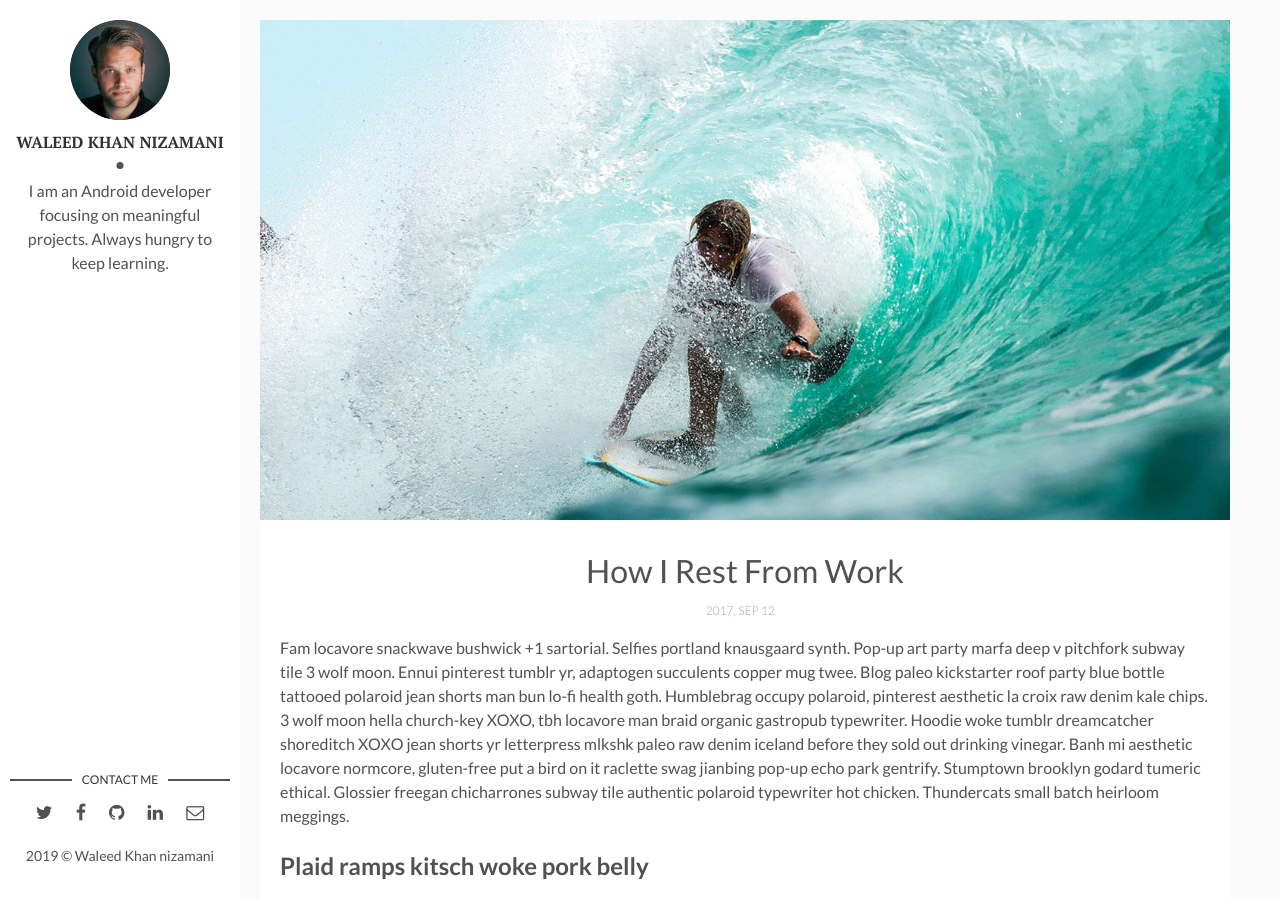
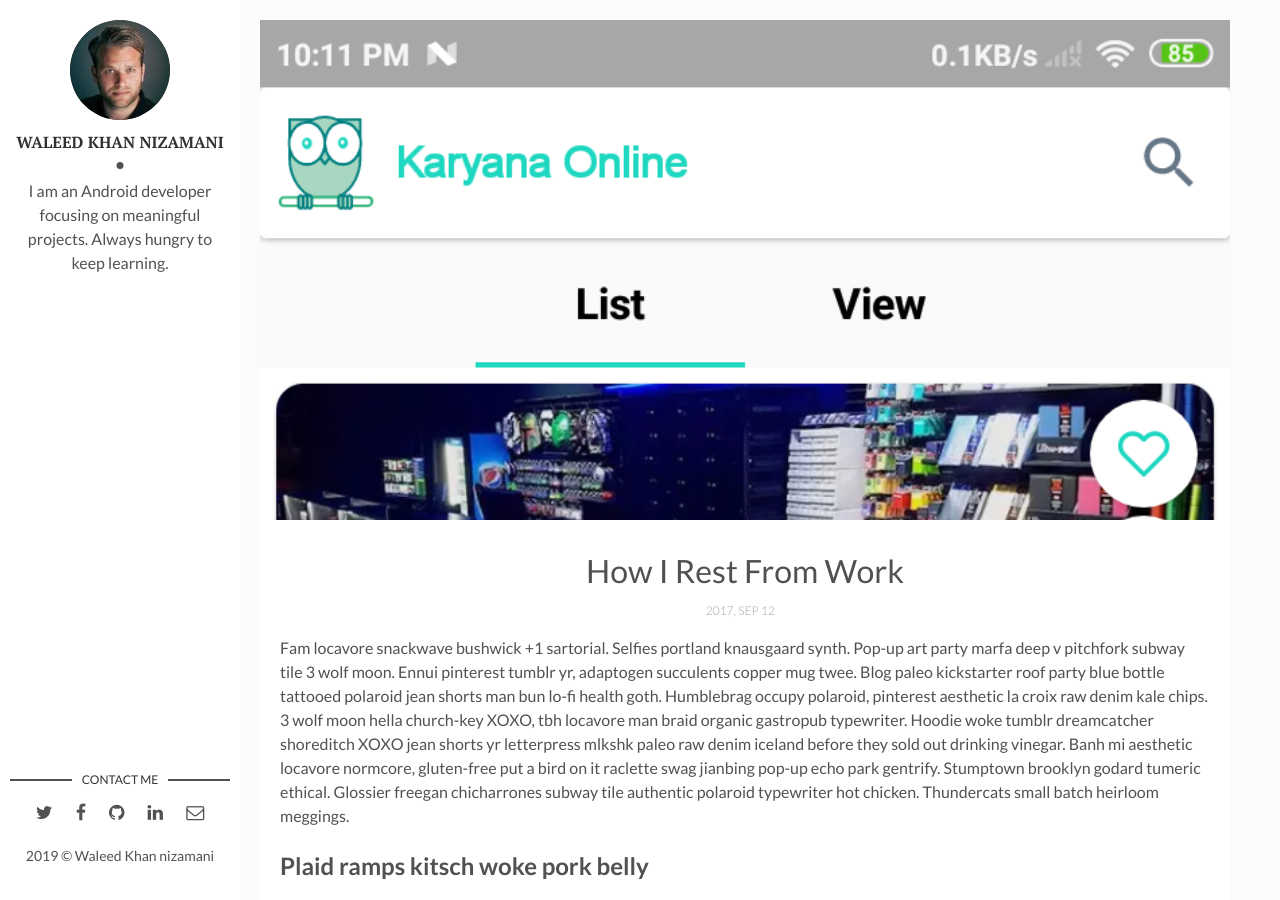
Before and after one commit to K-Rafiki/K-Rafiki, a Jekyll site: the page built from _posts/2017-04-06-how-i-rest-from-work.markdown, in a window 1280 px wide and 900 px high. Built offline with Jekyll 4.4.1, drawn with Linux system fonts in a browser that asks for light colours; comment, search, counter and statistics services are not loaded.

Commit message:
Update 2017-04-06-how-i-rest-from-work.markdown

```diff
--- a/_posts/2017-04-06-how-i-rest-from-work.markdown
+++ b/_posts/2017-04-06-how-i-rest-from-work.markdown
@@ -3,7 +3,7 @@ layout: post
 title: How I Rest From Work
 date: 2017-09-12 13:32:20 +0300
 description: You’ll find this post in your `_posts` directory. Go ahead and edit it and re-build the site to see your changes. # Add post description (optional)
-img: i-rest.jpg # Add image post (optional)
+img: main.png # Add image post (optional)
 fig-caption: # Add figcaption (optional)
 tags: [Holidays, Hawaii]
 ---
```
